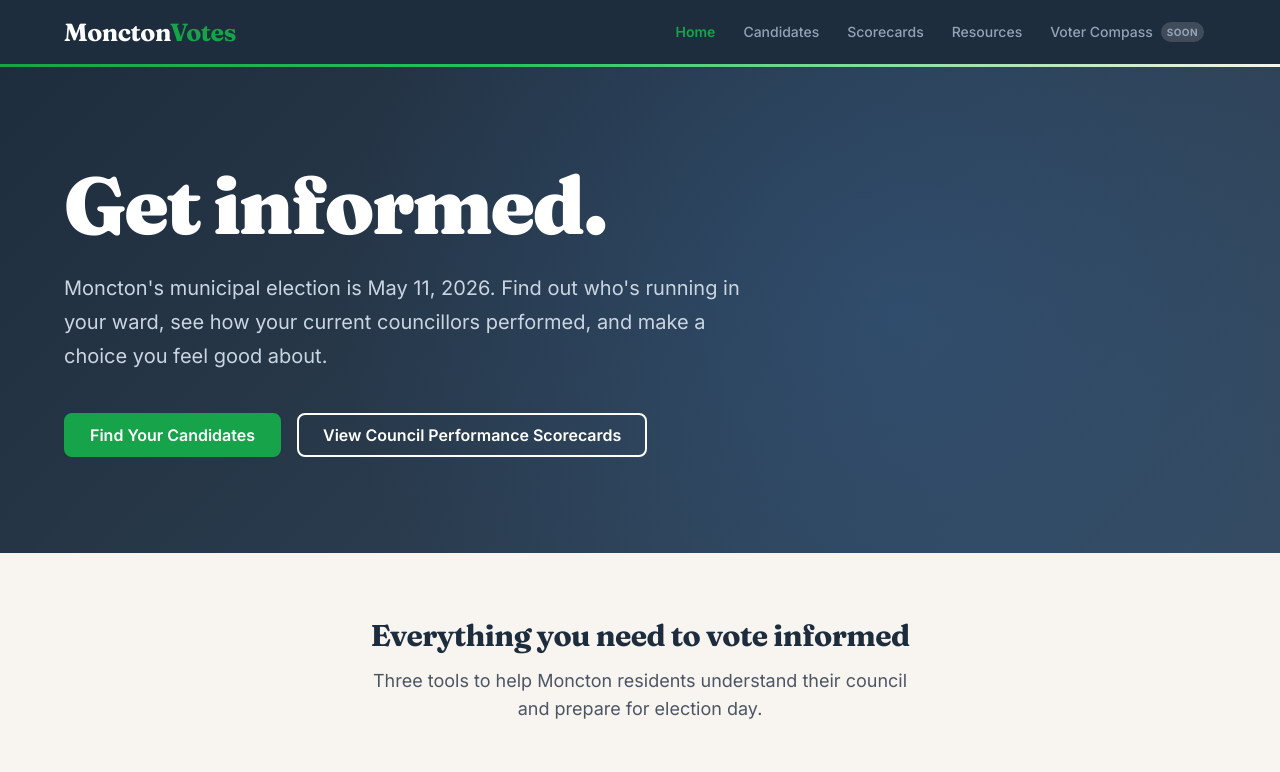
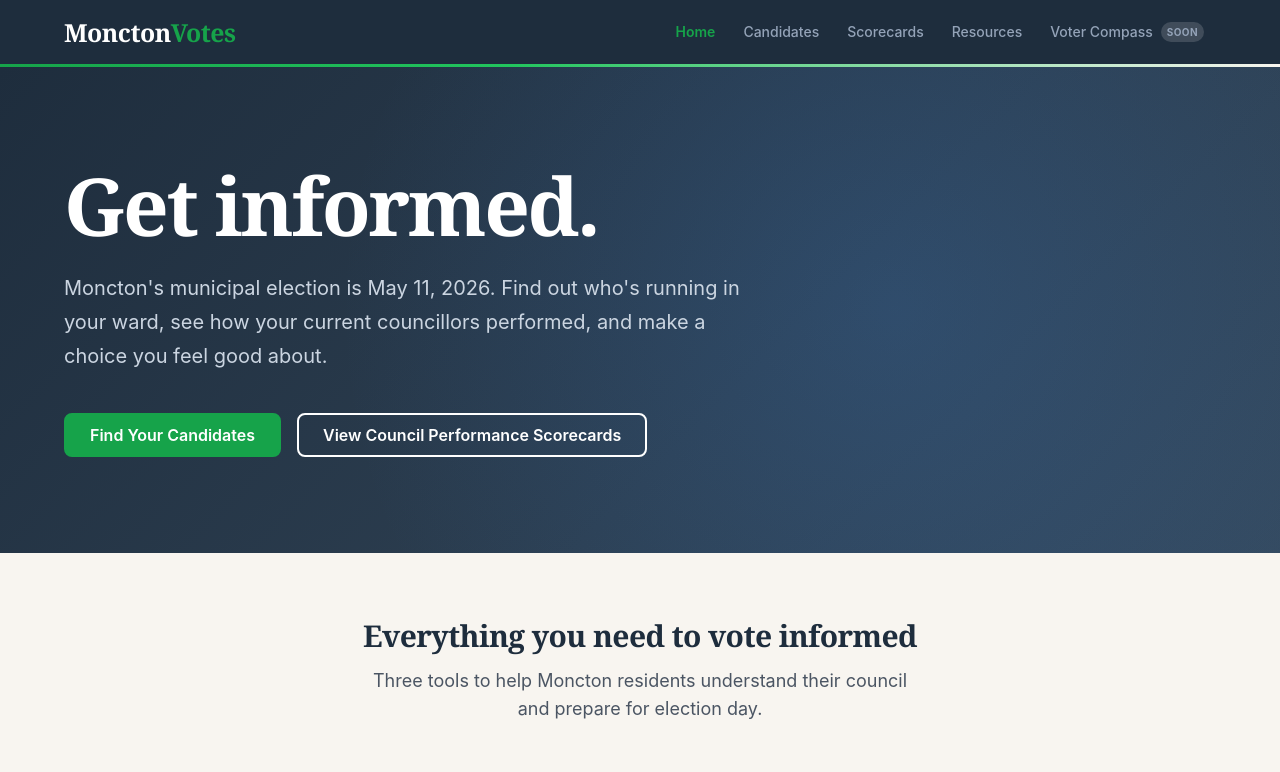
Before and after one commit to aaronslewis/moncton-votes, a React (Vite) app: page / in a window 1280 px wide. Shown: the top 772 px of the page. Built offline with nearby package versions, Linux system fonts and the light colour scheme.

Commit message:
Remove custom fonts (save ~300KB), force HTTPS redirect

```diff
--- a/src/index.css
+++ b/src/index.css
@@ -129,7 +129,7 @@
 }
 
 body {
-  font-family: 'Inter Variable', 'Inter', -apple-system, BlinkMacSystemFont, system-ui, sans-serif;
+  font-family: -apple-system, BlinkMacSystemFont, 'Segoe UI', system-ui, sans-serif;
   font-size: var(--text-base);
   line-height: 1.6;
   color: var(--text-primary);
@@ -170,7 +170,7 @@
 }
 
 h1, h2, h3 {
-  font-family: 'Fraunces Variable', 'Fraunces', Georgia, serif;
+  font-family: Georgia, 'Times New Roman', serif;
   letter-spacing: -0.02em;
 }
 
--- a/src/main.jsx
+++ b/src/main.jsx
@@ -2,8 +2,6 @@
 import ReactDOM from 'react-dom/client';
 import App from './App.jsx';
 import './index.css';
-import '@fontsource-variable/inter';
-import '@fontsource-variable/fraunces';
 
 ReactDOM.createRoot(document.getElementById('root')).render(
   <React.StrictMode>
```
Also changed, not shown: 1 other file (tests, documents, lock files or other folders).
